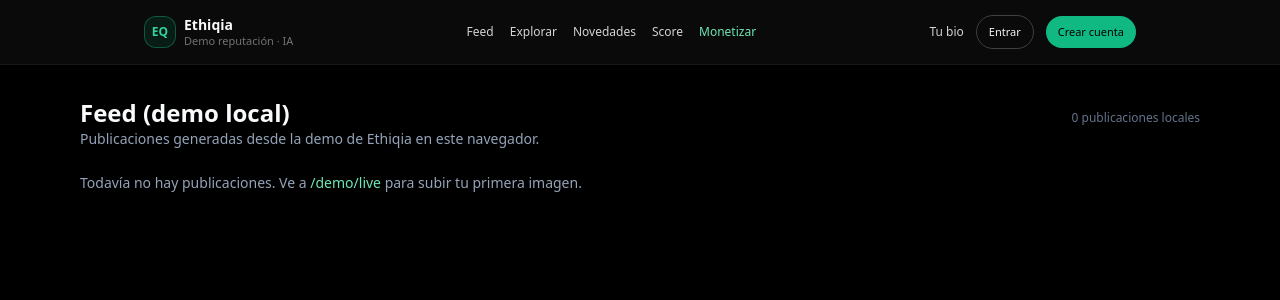
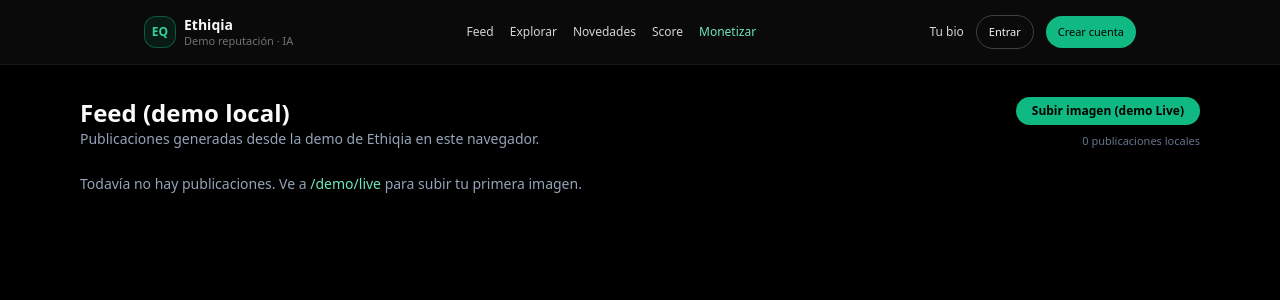
Before and after one commit to veletcosmetics/ethiqia-frontend, a Next.js app: page /feed in a window 1280 px wide. Shown: the top 300 px of the page. Built offline with nearby package versions, Linux system fonts and the light colour scheme.

Commit message:
Update page.tsx

```diff
--- a/app/feed/page.tsx
+++ b/app/feed/page.tsx
@@ -17,22 +17,34 @@ export default function FeedPage() {
       <NotificationsBar />
 
       <main className="mx-auto max-w-6xl px-4 pb-16 pt-8">
-        <header className="mb-6 flex items-baseline justify-between gap-4">
+        <header className="mb-6 flex items-center justify-between gap-4">
           <div>
             <h1 className="text-2xl font-semibold">Feed (demo local)</h1>
             <p className="text-sm text-slate-400">
-              Publicaciones generadas desde la demo de Ethiqia en este navegador.
+              Publicaciones generadas desde la demo de Ethiqia en este
+              navegador.
             </p>
           </div>
-          <div className="text-xs text-slate-500">
-            {posts.length} publicaciones locales
+          <div className="flex flex-col items-end gap-2 text-right">
+            <button
+              onClick={() => {
+                window.location.href = '/demo/live';
+              }}
+              className="rounded-full bg-emerald-500 px-4 py-1.5 text-xs font-semibold text-black hover:bg-emerald-400"
+            >
+              Subir imagen (demo Live)
+            </button>
+            <span className="text-[11px] text-slate-500">
+              {posts.length} publicaciones locales
+            </span>
           </div>
         </header>
 
         {posts.length === 0 ? (
           <p className="text-sm text-slate-400">
             Todavía no hay publicaciones. Ve a{' '}
-            <span className="text-emerald-300">/demo/live</span> para subir tu primera imagen.
+            <span className="text-emerald-300">/demo/live</span> para subir tu
+            primera imagen.
           </p>
         ) : (
           <div className="grid grid-cols-2 gap-3 md:grid-cols-3 lg:grid-cols-4">
```
